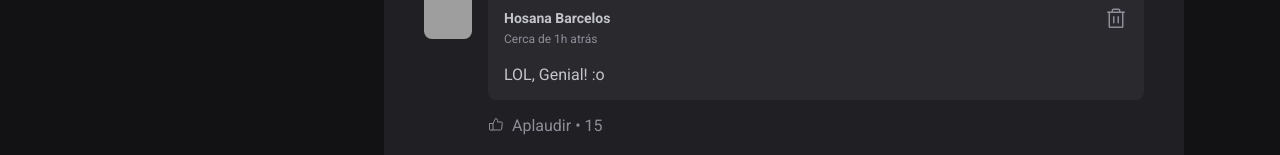
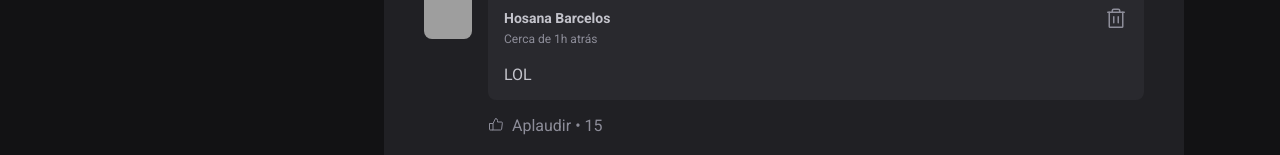
Before and after one commit to hosanabarcelos/ignite-feed, a React (Vite) app: page / in a window 1280 px wide. Shown: the part 568-723 px from the top of the page. Built offline with nearby package versions, Linux system fonts and the light colour scheme; grey boxes are pictures that could not be loaded.

Commit message:
refactor: altera comentário default

```diff
--- a/src/components/Post.jsx
+++ b/src/components/Post.jsx
@@ -9,7 +9,7 @@ import styles from './Post.module.css';
 
 export function Post({author, publishedAt, content}) {
     const [comments, setComments] = useState([
-        'LOL, Genial! :o'
+        'LOL'
     ]);
 
     const [newCommentText, setNewCommentText] = useState('');
```
